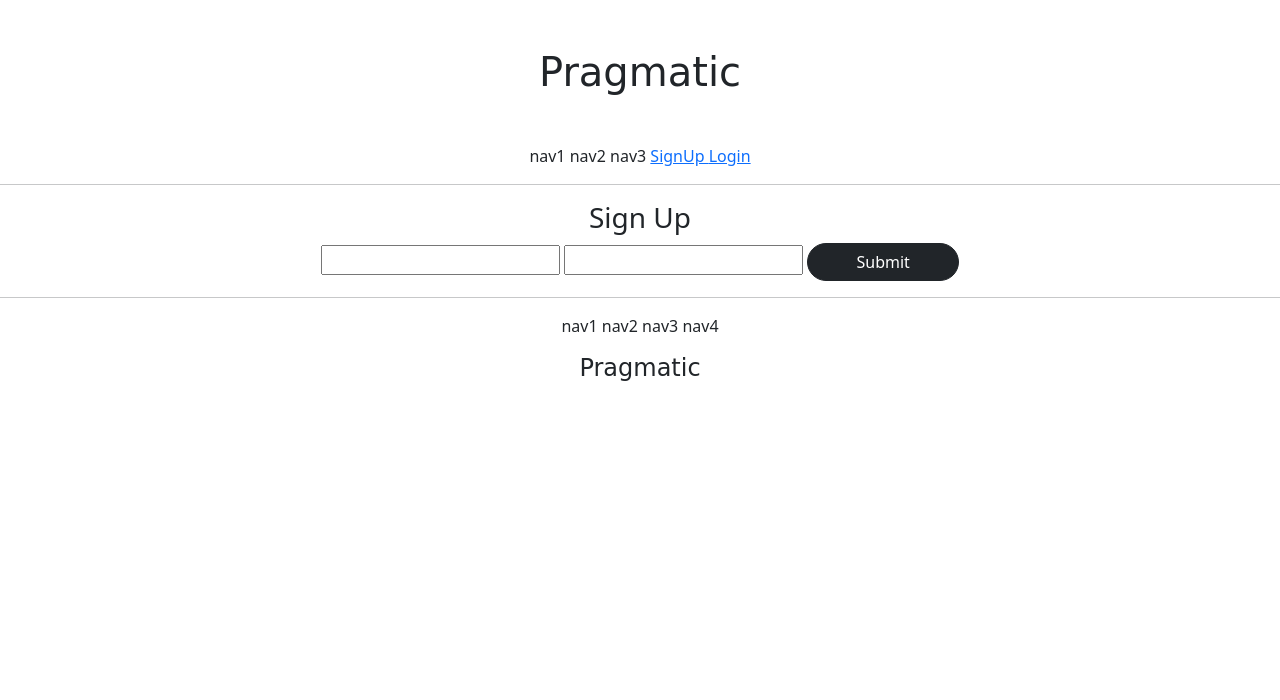
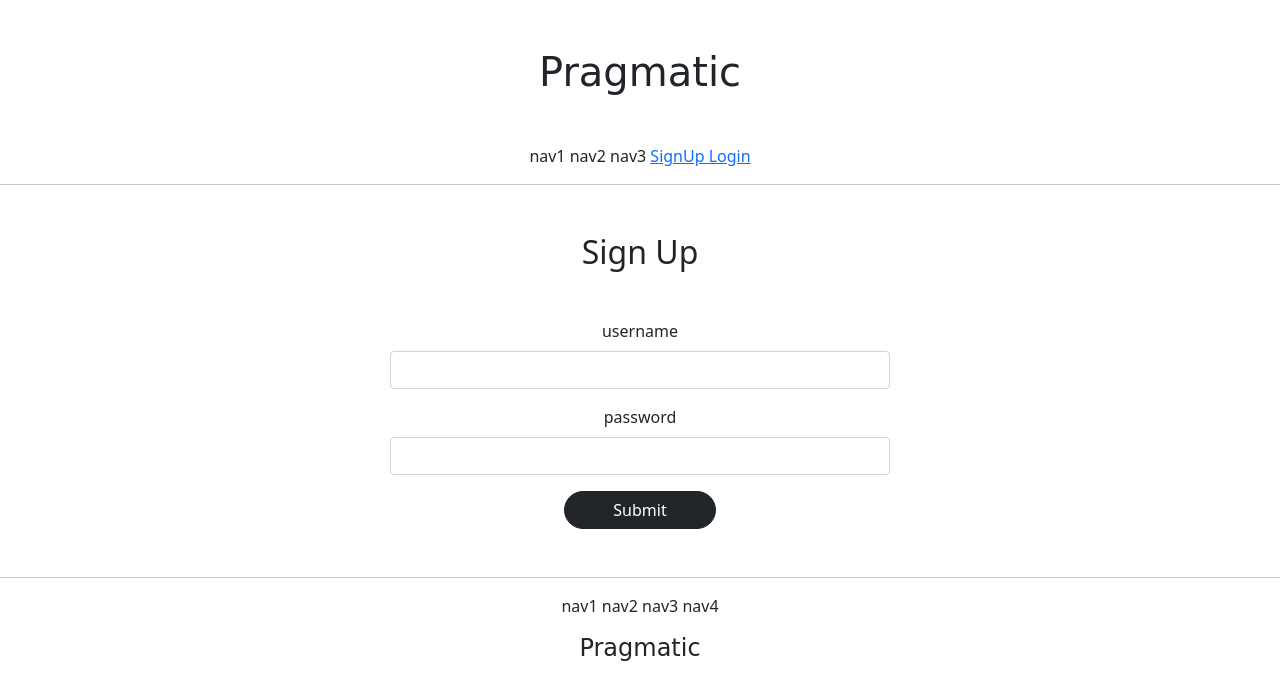
Before and after one commit to noeul1114/gis_drf_2, a Django app: page /accounts/create_template/ in a window 1280 px wide. Shown: the top 700 px of the page. Run offline with Django 4.2, Linux system fonts and the light colour scheme; parts of the project's set-up code (start-up, migrations or seed data) failed here and were passed over; some web fonts are replaced.

Commit message:
template bootstrap update

```diff
--- a/accountapp/templates/accountapp/create.html
+++ b/accountapp/templates/accountapp/create.html
@@ -4,18 +4,24 @@
 {% block content %}
 
 
-  <div>
-    <div>
-      <h3>Sign Up</h3>
+  <div class="my-5" style="max-width: 500px; margin: auto">
+    <div class="my-5">
+      <h2>Sign Up</h2>
     </div>
 
     <div id="alert_box">
     </div>
 
     <!--  ID  -->
-    <input id="username" type="text">
+    <div class="mb-3">
+      <label for="username" class="form-label">username</label>
+      <input id="username" type="text" class="form-control">
+    </div>
     <!--  PASSWORD  -->
-    <input id="password" type="password">
+    <div class="mb-3">
+      <label for="password" class="form-label">password</label>
+      <input id="password" type="password" class="form-control">
+    </div>
 
     <input type="submit" class="btn btn-dark rounded-pill px-5" onclick="send_input()">
 
```
Also changed, not shown: accountapp/templates/accountapp/login.html (+13 -6 lines), accountapp/templates/accountapp/update.html (+11 -3 lines).
